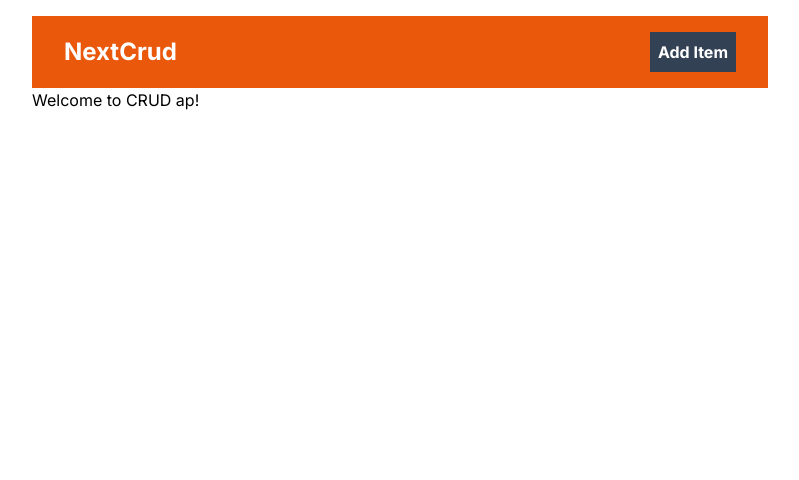
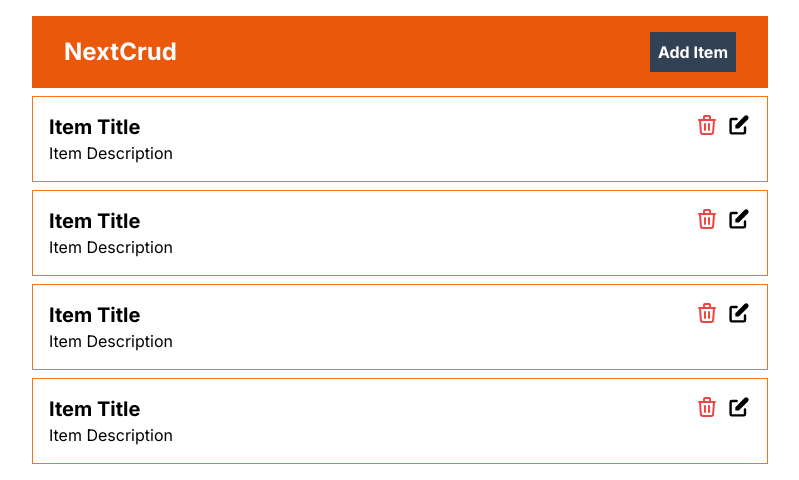
Before and after one commit to hninhnin0929/nextcrud, a Next.js app: page / in a window 1280 px wide. Shown: the top 480 px of the page, without its empty margins (240-1039 px from the left). Built offline with nearby package versions, Linux system fonts and the light colour scheme.

Commit message:
add itemlist

```diff
--- /dev/null
+++ b/src/app/components/ItemList.tsx
@@ -0,0 +1,25 @@
+import Link from "next/link"
+import { HiPencilAlt } from "react-icons/hi";
+import DeleteButton from "./DeleteButton";
+
+const ItemList = async () => {
+    return (
+        <>
+            <div className="p-4 border border-orange-500 my-2
+                flex justify-between items-start">
+                <div>
+                    <h2 className="font-bold text-xl">Item Title</h2>
+                    <div>Item Description</div>
+                </div>
+                <div className="flex gap-2">
+                    <DeleteButton />
+                    <Link href={`/editItem/1`}>
+                        <HiPencilAlt size={24} />
+                    </Link>
+                </div>
+            </div>
+        </>
+    );
+}
+
+export default ItemList
--- a/src/app/page.tsx
+++ b/src/app/page.tsx
@@ -1,8 +1,13 @@
 import Image from "next/image";
+import ItemList from "./components/ItemList";
 
 export default function Home() {
   return (
-
-    <div>Welcome to CRUD ap!</div>
+    <div>
+      <ItemList />
+      <ItemList />
+      <ItemList />
+      <ItemList />
+    </div>
   );
 }
```
